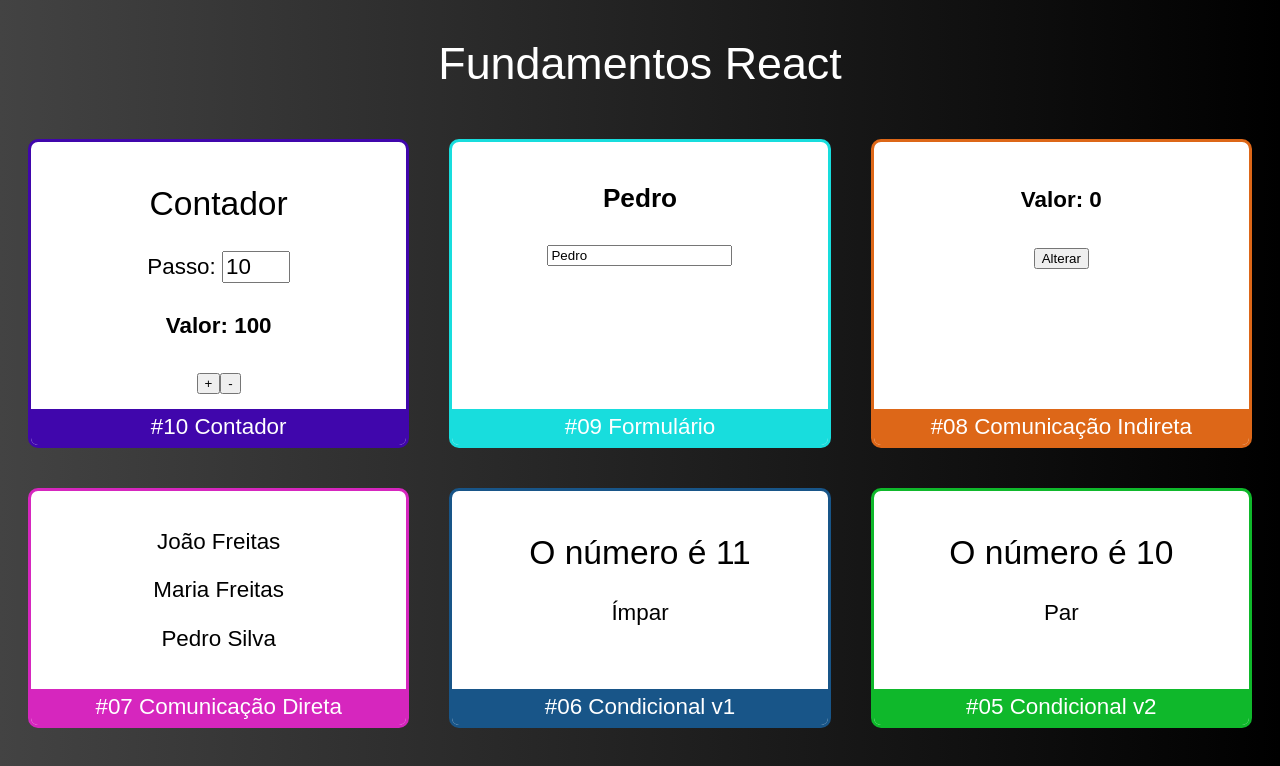
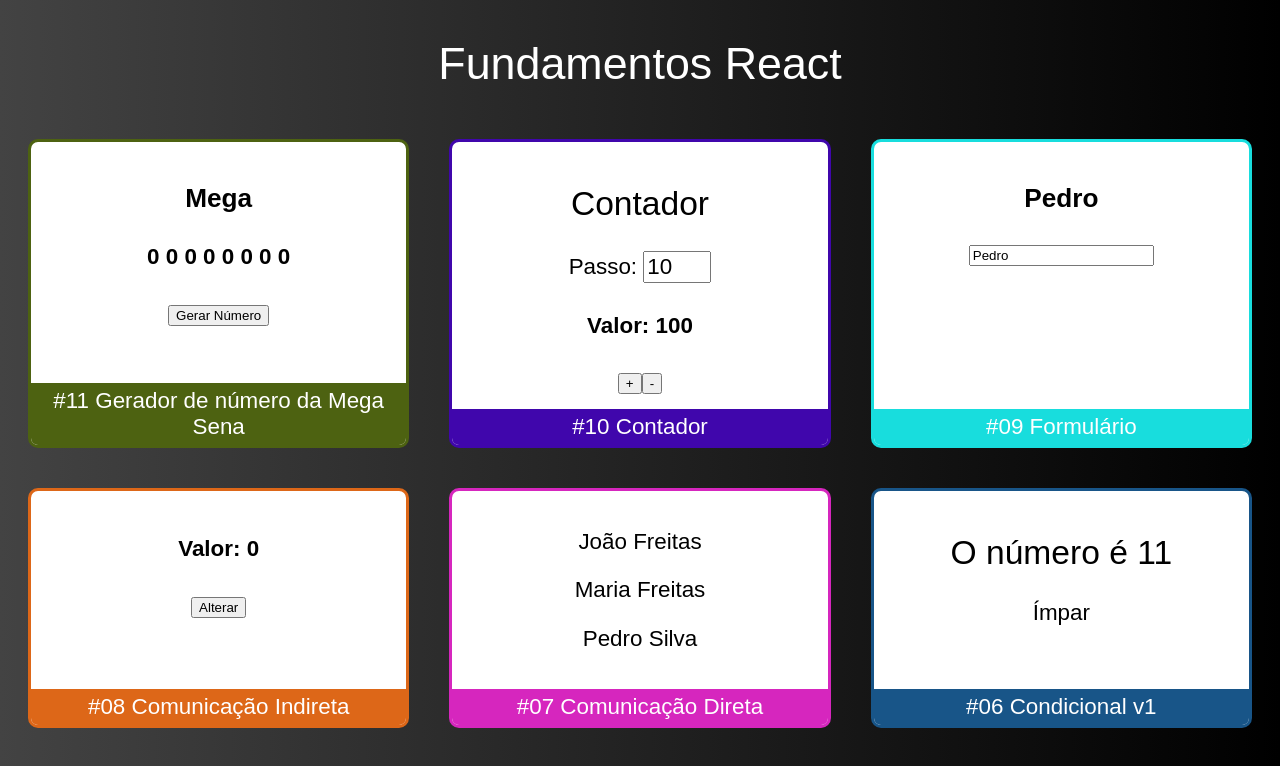
Before and after one commit to LeandroMenoci/AprendendoReactCod3rCursos, a React (Create React App) app in the folder fundamentos-react/: page / in a window 1280 px wide. Shown: the top 766 px of the page. Built offline with nearby package versions, Linux system fonts and the light colour scheme.

Commit message:
Gerador de números da Mega Sena

```diff
--- a/fundamentos-react/src/App.jsx
+++ b/fundamentos-react/src/App.jsx
@@ -12,12 +12,16 @@
 import Super from './components/comunicacao/indireta/Super';
 import Input from './components/comunicacao/form/Input';
 import Contador from './components/contador/Contador';
+import Mega from './components/mega/Mega';
 
 export default props => (
   <div className="App">
     <h1>Fundamentos React</h1>
 
     <div className="Cards">
+      <Card titulo="#11 Gerador de número da Mega Sena" color="#4d6211">
+        <Mega qtdeNumero={8}></Mega>
+      </Card>
       <Card titulo="#10 Contador" color="#4006ac">
         <Contador passo={10} valor={100}></Contador>
       </Card>
--- a/fundamentos-react/src/components/contador/PassoForm.jsx
+++ b/fundamentos-react/src/components/contador/PassoForm.jsx
@@ -3,7 +3,7 @@
 export default (props) => {
   return (
     <div>
-      <label for="passoInput">Passo: </label>
+      <label htmlFor="passoInput">Passo: </label>
       <input id="passoInput" type="number" style={{ fontSize: '1.4rem', width: '60px' }}
         value={props.passo}
         onChange={e => props.onPassoChange(+e.target.value)} />
--- /dev/null
+++ b/fundamentos-react/src/components/mega/Mega.jsx
@@ -0,0 +1,31 @@
+import React, { useState } from 'react';
+
+export default (props) => {
+  const [numeros, setNumeros] = useState(Array(props.qtdeNumero).fill(0))
+
+  function gerarNumerosNaoContido(array) {
+    const max = 60
+    const min = 1
+    const novoNumero = parseInt(Math.random() * (max - min)) + min
+    return array.includes(novoNumero) ? gerarNumerosNaoContido(array) : novoNumero
+  }
+
+  function gerarNumeros() {
+    const novoArray = Array(props.qtdeNumero)
+      .fill(0)
+      .reduce((a, e) => {
+        const novoNumero = gerarNumerosNaoContido(a)
+        return [...a, novoNumero]
+      }, [])
+      .sort((a, b) => a - b)
+    setNumeros(novoArray)
+  }
+
+  return (
+    <>
+      <h3>Mega</h3>
+      <h4>{numeros.join(' ')}</h4>
+      <button onClick={gerarNumeros} >Gerar Número</button>
+    </>
+  )
+}
```
Also changed, not shown: fundamentos-react/src/components/contador/Contador.jsx (line endings or trailing spaces).
